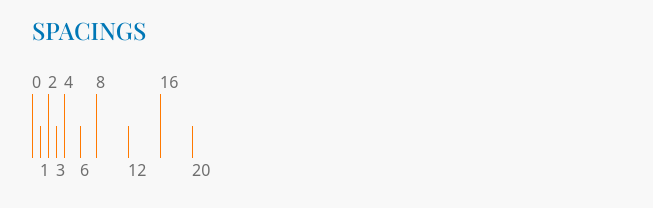
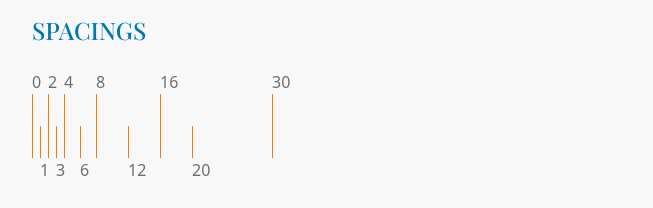
Before and after one commit to StefanKandlbinder/styledictionarytailwindbridge, an Angular app: page / in a window 1280 px wide. Shown: the part 562-770 px from the top of the page, without its empty margins (0-653 px from the left). Built offline with nearby package versions, Linux system fonts and the light colour scheme.

Commit message:
watch style dictionary

```diff
--- a/package.json
+++ b/package.json
@@ -7,7 +7,7 @@
     "start": "ng serve --host 192.168.1.8 --disable-host-check",
     "build": "ng build",
     "build:sd": "style-dictionary build --config sd.config.js",
-    "watch:sd": "style-dictionary build --config sd.config.js --watch",
+    "watch:sd": "chokidar src/tokens/**/*.json -c 'yarn build:sd'",
     "watch": "ng build --watch --configuration development",
     "test": "ng test",
     "docs:json": "compodoc -p ./tsconfig.json -e json -d .",
@@ -54,6 +54,7 @@
     "postcss": "^8.3.11",
     "style-dictionary": "^3.0.3",
     "tailwindcss": "^2.2.19",
-    "typescript": "~4.4.3"
+    "typescript": "~4.4.3",
+    "chokidar": "~3.5.2"
   }
 }
--- a/src/assets/styles/spacing.tokens.js
+++ b/src/assets/styles/spacing.tokens.js
@@ -1 +1 @@
-module.exports = {0:"var(--one-spacing-0)",1:"var(--one-spacing-1)",2:"var(--one-spacing-2)",3:"var(--one-spacing-3)",4:"var(--one-spacing-4)",6:"var(--one-spacing-6)",8:"var(--one-spacing-8)",12:"var(--one-spacing-12)",16:"var(--one-spacing-16)",20:"var(--one-spacing-20)",}
+module.exports = {0:"var(--one-spacing-0)",1:"var(--one-spacing-1)",2:"var(--one-spacing-2)",3:"var(--one-spacing-3)",4:"var(--one-spacing-4)",6:"var(--one-spacing-6)",8:"var(--one-spacing-8)",12:"var(--one-spacing-12)",16:"var(--one-spacing-16)",20:"var(--one-spacing-20)",30:"var(--one-spacing-30)",}
--- a/src/assets/styles/tokens.css
+++ b/src/assets/styles/tokens.css
@@ -1,9 +1,10 @@
 /**
  * Do not edit directly
- * Generated on Mon, 22 Nov 2021 20:52:04 GMT
+ * Generated on Mon, 22 Nov 2021 21:28:06 GMT
  */
 
 :root {
+  --one-spacing-30: 15rem;
   --one-spacing-20: 10rem;
   --one-spacing-16: 8rem;
   --one-spacing-12: 6em;
--- a/src/assets/styles/tokens.json
+++ b/src/assets/styles/tokens.json
@@ -865,6 +865,23 @@
         "spacing",
         "20"
       ]
+    },
+    "30": {
+      "value": "15rem",
+      "filePath": "src/tokens/spacing/base.json",
+      "isSource": true,
+      "original": {
+        "value": "15rem"
+      },
+      "name": "spacing-30",
+      "attributes": {
+        "category": "spacing",
+        "type": "30"
+      },
+      "path": [
+        "spacing",
+        "30"
+      ]
     }
   }
 }
--- a/src/tokens/spacing/base.json
+++ b/src/tokens/spacing/base.json
@@ -29,6 +29,9 @@
     },
     "20": {
       "value": "10rem"
+    },
+    "30": {
+      "value": "15rem"
     }
   }
 }
```
Also changed, not shown: 1 other file (tests, documents, lock files or other folders).
